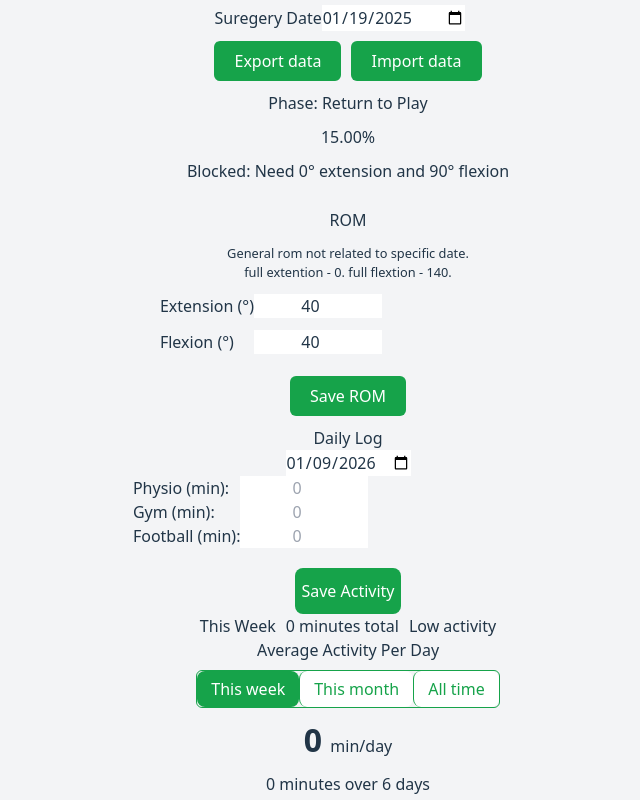
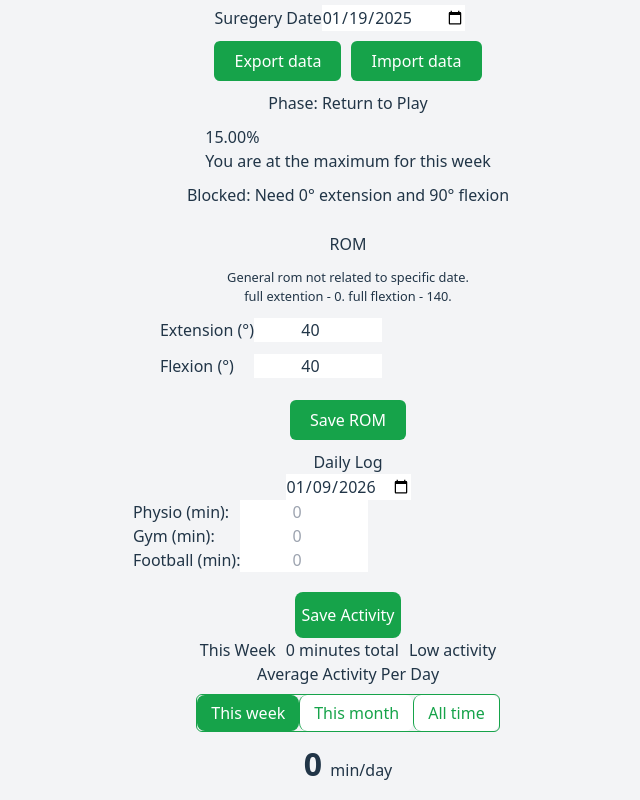
Before and after one commit to aricRach/ACL-Rehab, a React (Vite) app: page / in a window 1280 px wide. Shown: the top 800 px of the page, without its empty margins (292-932 px from the left). Built offline with nearby package versions, Linux system fonts and the light colour scheme.

Commit message:
show optimal indication

```diff
--- a/src/components/dashboard/Dashboard.tsx
+++ b/src/components/dashboard/Dashboard.tsx
@@ -76,7 +76,7 @@ const weeklyConsistency = buildWeeklyConsistency(logs, SURGERY_DATE);
 const weeksFromSurgery = calcWeeksFromSurgery() || 1;
 const avgWeeklyActivity = peakWeeklyAverage(logs, SURGERY_DATE);
 
-const { phase, progress, gate } = calculateProgress(
+const { phase, progress, optimalProgress, gate } = calculateProgress(
   weeksFromSurgery,
   avgWeeklyActivity,
   rom
@@ -106,7 +106,7 @@ const handleSave = (log: DailyLog) => {
   <BackupControls />
       </header>
     <h3 className="font-bold">Phase: {phase.name}</h3>
-    <ProgressBar percent={progress} />
+    <ProgressBar percent={progress} optimalPercent={optimalProgress} />
 
        {!gate.passed && (
          <p className="text-red-600 mt-6">Blocked: {gate.reason}</p>
--- a/src/components/progress/ProgressBar.tsx
+++ b/src/components/progress/ProgressBar.tsx
@@ -1,11 +1,29 @@
-export default function ProgressBar({ percent }: { percent: number }) {
+interface Props {
+  percent: number;
+  optimalPercent: number;
+}
+
+export default function ProgressBar({ percent, optimalPercent }: Props) {
+  const missing = optimalPercent - percent;
+
   return (
-    <div className="w-full bg-gray-200 rounded h-4">
-      <div
-        className="h-4 bg-green-500 rounded transition-all"
-        style={{ width: `${percent}%` }}
-      />
+    <div className="w-full">
+      <div className="w-full bg-gray-200 rounded h-4 relative">
+        <div
+          className="h-4 bg-green-200 rounded transition-all absolute top-0 left-0"
+          style={{ width: `${optimalPercent}%` }}
+        />
+        <div
+          className="h-4 bg-green-500 rounded transition-all absolute top-0 left-0"
+          style={{ width: `${percent}%` }}
+        />
+      </div>
       <p className="text-sm mt-1 text-center">{percent.toFixed(2)}%</p>
+      <p className="text-sm text-gray-600 text-center">
+        {missing >= 0.01
+          ? `With optimal training: ${optimalPercent.toFixed(2)}% (+${missing.toFixed(2)}%)`
+          : 'You are at the maximum for this week'}
+      </p>
     </div>
   );
 }
--- a/src/services/progress.service.ts
+++ b/src/services/progress.service.ts
@@ -69,6 +69,7 @@ export function calculateProgress(
   if (weeksFromSurgery < 0) {
     return {
       progress: 0,
+      optimalProgress: 0,
       phase: {
         id: 0,
         name: 'Rehab not started',
@@ -107,10 +108,17 @@ export function calculateProgress(
     timeScore * 0.6 + activityScore * 0.4
   );
 
+  // Same week and ROM, but with a full activity score
+  let optimalProgress = Math.min(
+    phase.maxProgress,
+    timeScore * 0.6 + Math.min(phase.maxProgress, 100) * 0.4
+  );
+
   const gate = checkRomGate(phase.id, rom);
   if (!gate.passed) {
     progress = Math.min(progress, gate.cap);
+    optimalProgress = Math.min(optimalProgress, gate.cap);
   }
 
-  return { phase, progress, gate };
+  return { phase, progress, optimalProgress, gate };
 }
```
